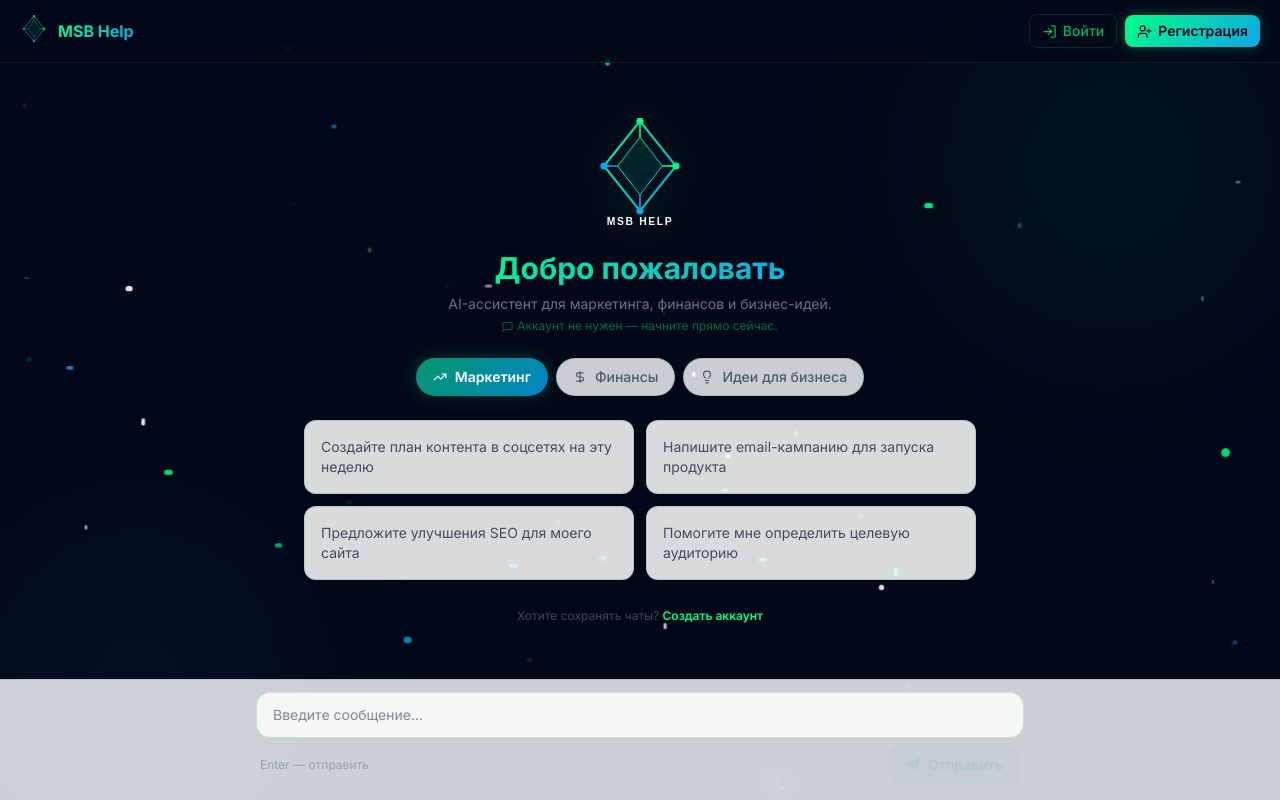
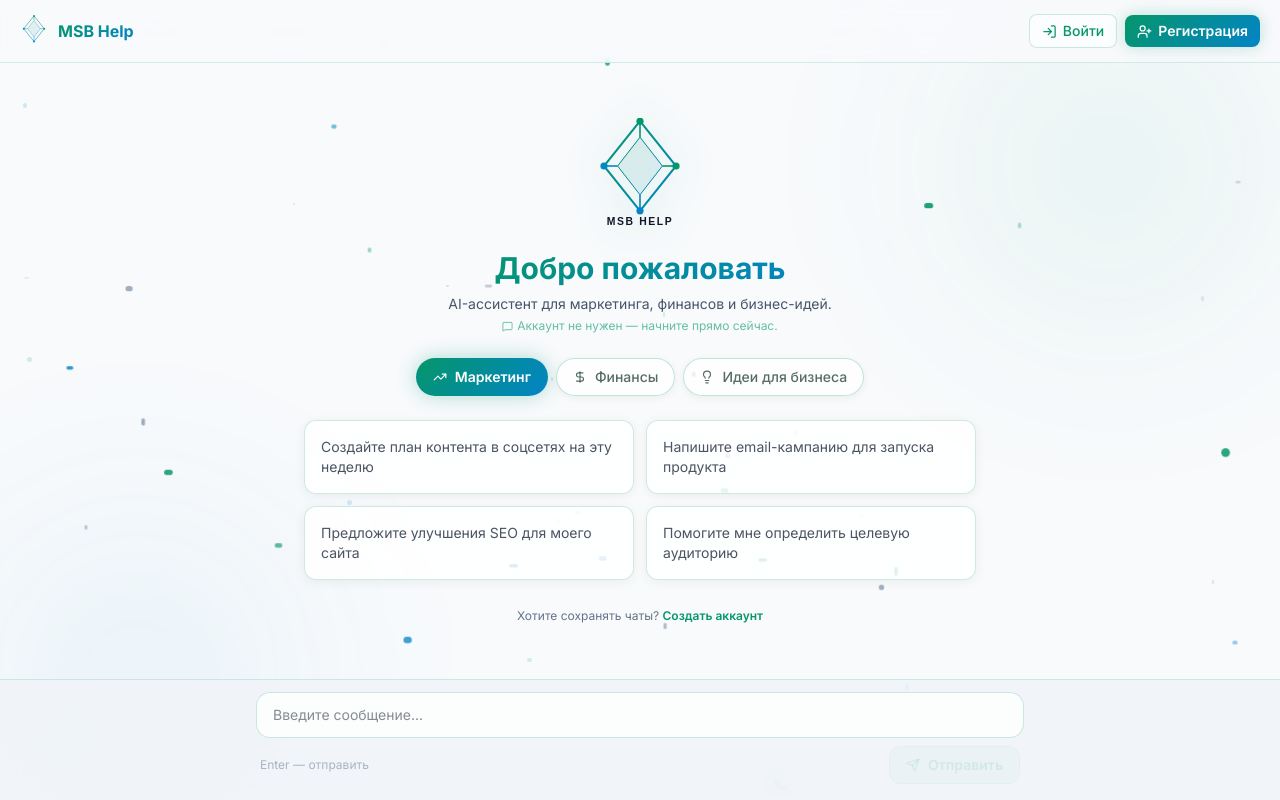
Before and after one commit to DilnazU/dilnaz-project, a React (Vite) app in the folder client/: page /guest in a window 1280 px wide. Built offline with nearby package versions, Linux system fonts and the light colour scheme; no server answers; what @react-pdf/renderer would draw is missing.

Commit message:
feat: theme support in GuestChat

```diff
--- a/client/src/pages/GuestChat.jsx
+++ b/client/src/pages/GuestChat.jsx
@@ -5,19 +5,39 @@ import ChatInput from '../components/ChatInput';
 import CategorySelector from '../components/CategorySelector';
 import PromptTemplates from '../components/PromptTemplates';
 import { LogIn, UserPlus, X, MessageSquare, Save } from 'lucide-react';
+import { useTheme } from '../context/ThemeContext';
 import gsap from 'gsap';
 
 export default function GuestChat() {
   const navigate = useNavigate();
+  const { dark } = useTheme();
   const [messages, setMessages] = useState([]);
   const [category, setCategory] = useState('marketing');
   const [loading, setLoading] = useState(false);
   const [showAuthBanner, setShowAuthBanner] = useState(true);
   const readerRef = useRef(null);
-
   const navRef = useRef(null);
   const welcomeRef = useRef(null);
   const bannerRef = useRef(null);
+
+  const accent = dark ? '#00ff87' : '#059669';
+  const accentBlue = dark ? '#0ea5e9' : '#0284c7';
+  const bgMain = dark ? '#020817' : '#f8fafc';
+  const starColor1 = dark ? '#00ff87' : '#059669';
+  const starColor2 = dark ? '#0ea5e9' : '#0284c7';
+  const starWhite = dark ? '#ffffff' : '#94a3b8';
+  const starOpacityMax = dark ? 0.85 : 0.2;
+  const starOpacityMin = dark ? 0.15 : 0.05;
+  const blob1 = dark ? 'rgba(0,255,135,0.07)' : 'rgba(5,150,105,0.08)';
+  const blob2 = dark ? 'rgba(14,165,233,0.08)' : 'rgba(2,132,199,0.08)';
+  const headerBg = dark ? 'rgba(2,8,23,0.7)' : 'rgba(248,250,252,0.85)';
+  const headerBorder = dark ? 'rgba(0,255,135,0.1)' : 'rgba(5,150,105,0.15)';
+  const bannerBg = dark ? 'rgba(0,255,135,0.05)' : 'rgba(5,150,105,0.06)';
+  const bannerBorder = dark ? 'rgba(0,255,135,0.1)' : 'rgba(5,150,105,0.15)';
+  const subtitleColor = dark ? 'rgba(148,163,184,0.7)' : '#475569';
+  const hintColor = dark ? 'rgba(0,255,135,0.4)' : 'rgba(5,150,105,0.6)';
+  const logoTextColor = dark ? 'white' : '#0f172a';
+  const saveChatColor = dark ? 'rgba(148,163,184,0.4)' : '#64748b';
 
   useEffect(() => {
     gsap.fromTo(navRef.current, { y: -30, opacity: 0 }, { y: 0, opacity: 1, duration: 0.5, ease: 'power3.out' });
@@ -37,10 +57,7 @@ export default function GuestChat() {
   }, [showAuthBanner, messages.length > 0]);
 
   const stopGeneration = () => {
-    if (readerRef.current) {
-      readerRef.current.cancel();
-      readerRef.current = null;
-    }
+    if (readerRef.current) { readerRef.current.cancel(); readerRef.current = null; }
     setLoading(false);
   };
 
@@ -50,27 +67,22 @@ export default function GuestChat() {
     setLoading(true);
     const assistantIndex = messages.length + 1;
     setMessages((prev) => [...prev, { role: 'assistant', content: '' }]);
-
     try {
       const response = await fetch(`${import.meta.env.VITE_API_URL || ''}/api/chat/guest`, {
         method: 'POST',
         headers: { 'Content-Type': 'application/json' },
         body: JSON.stringify({ message: text, history: messages, category }),
       });
-
       const reader = response.body.getReader();
       readerRef.current = reader;
       const decoder = new TextDecoder();
       let buffer = '';
-
       while (true) {
         const { done, value } = await reader.read();
         if (done) break;
-
         buffer += decoder.decode(value, { stream: true });
         const lines = buffer.split('\n');
         buffer = lines.pop();
-
         for (const line of lines) {
           if (!line.startsWith('data: ')) continue;
           try {
@@ -106,73 +118,84 @@ export default function GuestChat() {
   const hasMessages = messages.length > 0;
 
   return (
-    <div className="flex flex-col h-screen relative overflow-hidden" style={{ background: '#020817' }}>
+    <div className="flex flex-col h-screen relative overflow-hidden" style={{ background: bgMain, transition: 'background 0.3s ease' }}>
       <style>{`
         @keyframes blobMove1 { 0%,100%{transform:translate(0,0) scale(1)} 33%{transform:translate(30px,-20px) scale(1.05)} 66%{transform:translate(-20px,30px) scale(0.95)} }
         @keyframes blobMove2 { 0%,100%{transform:translate(0,0) scale(1)} 33%{transform:translate(-25px,20px) scale(1.08)} 66%{transform:translate(20px,-25px) scale(0.95)} }
         @keyframes twinkle { 0%,100%{opacity:0.15;transform:scale(1)} 50%{opacity:0.9;transform:scale(1.8)} }
       `}</style>
 
+      {/* Stars */}
       <div className="absolute inset-0 overflow-hidden pointer-events-none">
         {[...Array(60)].map((_, i) => (
           <div key={i} className="absolute rounded-full" style={{
-            width: Math.random() * 4 + 1.5 + 'px', height: Math.random() * 4 + 1.5 + 'px',
-            left: Math.random() * 100 + '%', top: Math.random() * 100 + '%',
-            background: i % 3 === 0 ? '#00ff87' : i % 3 === 1 ? '#0ea5e9' : '#ffffff',
-            opacity: Math.random() * 0.7 + 0.15,
+            width: Math.random() * 4 + 1.5 + 'px',
+            height: Math.random() * 4 + 1.5 + 'px',
+            left: Math.random() * 100 + '%',
+            top: Math.random() * 100 + '%',
+            background: i % 3 === 0 ? starColor1 : i % 3 === 1 ? starColor2 : starWhite,
+            opacity: Math.random() * (starOpacityMax - starOpacityMin) + starOpacityMin,
             animation: `twinkle ${Math.random() * 4 + 2}s ease-in-out infinite`,
             animationDelay: Math.random() * 5 + 's',
           }} />
         ))}
       </div>
 
-      <div className="absolute pointer-events-none" style={{ top: '-10%', right: '-5%', width: '500px', height: '500px', background: 'radial-gradient(circle, rgba(0,255,135,0.07) 0%, transparent 70%)', filter: 'blur(60px)', animation: 'blobMove1 12s ease-in-out infinite' }} />
-      <div className="absolute pointer-events-none" style={{ bottom: '-10%', left: '-5%', width: '450px', height: '450px', background: 'radial-gradient(circle, rgba(14,165,233,0.08) 0%, transparent 70%)', filter: 'blur(60px)', animation: 'blobMove2 15s ease-in-out infinite' }} />
+      {/* Blobs */}
+      <div className="absolute pointer-events-none" style={{ top: '-10%', right: '-5%', width: '500px', height: '500px', background: `radial-gradient(circle, ${blob1} 0%, transparent 70%)`, filter: 'blur(80px)', animation: 'blobMove1 12s ease-in-out infinite' }} />
+      <div className="absolute pointer-events-none" style={{ bottom: '-10%', left: '-5%', width: '450px', height: '450px', background: `radial-gradient(circle, ${blob2} 0%, transparent 70%)`, filter: 'blur(80px)', animation: 'blobMove2 15s ease-in-out infinite' }} />
 
+      {/* Header */}
       <header ref={navRef} className="relative z-10 flex items-center justify-between px-5 py-3.5 shrink-0"
-        style={{ opacity: 0, background: 'rgba(2,8,23,0.7)', backdropFilter: 'blur(16px)', borderBottom: '1px solid rgba(0,255,135,0.1)' }}>
+        style={{ opacity: 0, background: headerBg, backdropFilter: 'blur(16px)', borderBottom: `1px solid ${headerBorder}` }}>
         <div className="flex items-center gap-2.5">
           <svg width="28" height="32" viewBox="0 0 120 140" xmlns="http://www.w3.org/2000/svg">
-            <defs><linearGradient id="ng1" x1="0%" y1="0%" x2="100%" y2="100%"><stop offset="0%" stopColor="#00ff87"/><stop offset="100%" stopColor="#0ea5e9"/></linearGradient></defs>
+            <defs><linearGradient id="ng1" x1="0%" y1="0%" x2="100%" y2="100%"><stop offset="0%" stopColor={accent}/><stop offset="100%" stopColor={accentBlue}/></linearGradient></defs>
             <polygon points="60,4 105,60 60,116 15,60" fill="none" stroke="url(#ng1)" strokeWidth="2.5"/>
             <polygon points="60,24 88,60 60,96 32,60" fill="url(#ng1)" fillOpacity="0.1"/>
             <polygon points="60,24 88,60 60,96 32,60" fill="none" stroke="url(#ng1)" strokeWidth="1.2"/>
-            <line x1="60" y1="4" x2="60" y2="24" stroke="#00ff87" strokeWidth="2"/>
-            <line x1="105" y1="60" x2="88" y2="60" stroke="#00ff87" strokeWidth="2"/>
-            <line x1="60" y1="116" x2="60" y2="96" stroke="#0ea5e9" strokeWidth="2"/>
-            <line x1="15" y1="60" x2="32" y2="60" stroke="#0ea5e9" strokeWidth="2"/>
-            <circle cx="60" cy="4" r="4" fill="#00ff87"/><circle cx="105" cy="60" r="4" fill="#00ff87"/>
-            <circle cx="60" cy="116" r="4" fill="#0ea5e9"/><circle cx="15" cy="60" r="4" fill="#0ea5e9"/>
+            <line x1="60" y1="4" x2="60" y2="24" stroke={accent} strokeWidth="2"/>
+            <line x1="105" y1="60" x2="88" y2="60" stroke={accent} strokeWidth="2"/>
+            <line x1="60" y1="116" x2="60" y2="96" stroke={accentBlue} strokeWidth="2"/>
+            <line x1="15" y1="60" x2="32" y2="60" stroke={accentBlue} strokeWidth="2"/>
+            <circle cx="60" cy="4" r="4" fill={accent}/><circle cx="105" cy="60" r="4" fill={accent}/>
+            <circle cx="60" cy="116" r="4" fill={accentBlue}/><circle cx="15" cy="60" r="4" fill={accentBlue}/>
             <line x1="32" y1="60" x2="60" y2="24" stroke="url(#ng1)" strokeWidth="0.8" opacity="0.35"/>
             <line x1="88" y1="60" x2="60" y2="24" stroke="url(#ng1)" strokeWidth="0.8" opacity="0.35"/>
             <line x1="32" y1="60" x2="60" y2="96" stroke="url(#ng1)" strokeWidth="0.8" opacity="0.35"/>
             <line x1="88" y1="60" x2="60" y2="96" stroke="url(#ng1)" strokeWidth="0.8" opacity="0.35"/>
           </svg>
-          <span className="text-base font-bold" style={{ background: 'linear-gradient(135deg, #00ff87, #0ea5e9)', WebkitBackgroundClip: 'text', WebkitTextFillColor: 'transparent' }}>MSB Help</span>
+          <span className="text-base font-bold" style={{ background: `linear-gradient(135deg, ${accent}, ${accentBlue})`, WebkitBackgroundClip: 'text', WebkitTextFillColor: 'transparent' }}>MSB Help</span>
         </div>
         <div className="flex items-center gap-2">
-          <button onClick={() => navigate('/login')} className="flex items-center gap-1.5 px-3 py-1.5 rounded-lg text-sm font-medium transition-all hover:bg-white/5" style={{ color: 'rgba(0,255,135,0.7)', border: '1px solid rgba(0,255,135,0.15)' }}>
+          <button onClick={() => navigate('/login')}
+            className="flex items-center gap-1.5 px-3 py-1.5 rounded-lg text-sm font-medium transition-all hover:scale-105"
+            style={{ color: accent, border: `1px solid ${accent}33`, background: dark ? 'transparent' : 'rgba(255,255,255,0.6)' }}>
             <LogIn size={15} /><span className="hidden sm:inline">Войти</span>
           </button>
-          <button onClick={() => navigate('/login?signup=true')} className="flex items-center gap-1.5 px-3 py-1.5 rounded-lg text-sm font-semibold text-white transition-all hover:scale-105" style={{ background: 'linear-gradient(135deg, #00ff87, #0ea5e9)', color: '#020817', boxShadow: '0 0 15px rgba(0,255,135,0.25)' }}>
+          <button onClick={() => navigate('/login?signup=true')}
+            className="flex items-center gap-1.5 px-3 py-1.5 rounded-lg text-sm font-semibold transition-all hover:scale-105"
+            style={{ background: `linear-gradient(135deg, ${accent}, ${accentBlue})`, color: dark ? '#020817' : '#ffffff', boxShadow: `0 0 15px ${accent}40` }}>
             <UserPlus size={15} /><span className="hidden sm:inline">Регистрация</span>
           </button>
         </div>
       </header>
 
+      {/* Auth banner */}
       {showAuthBanner && hasMessages && (
-        <div ref={bannerRef} className="relative z-10 px-4 py-2.5 shrink-0" style={{ background: 'rgba(0,255,135,0.05)', borderBottom: '1px solid rgba(0,255,135,0.1)' }}>
+        <div ref={bannerRef} className="relative z-10 px-4 py-2.5 shrink-0"
+          style={{ background: bannerBg, borderBottom: `1px solid ${bannerBorder}` }}>
           <div className="max-w-3xl mx-auto flex items-center justify-between gap-3">
-            <div className="flex items-center gap-2 text-sm" style={{ color: 'rgba(0,255,135,0.8)' }}>
+            <div className="flex items-center gap-2 text-sm" style={{ color: accent }}>
               <Save size={15} className="shrink-0" />
               <span>
-                <button onClick={() => navigate('/login?signup=true')} className="font-semibold underline underline-offset-2" style={{ color: '#00ff87' }}>Зарегистрируйтесь</button>
+                <button onClick={() => navigate('/login?signup=true')} className="font-semibold underline underline-offset-2" style={{ color: accent }}>Зарегистрируйтесь</button>
                 {' или '}
-                <button onClick={() => navigate('/login')} className="font-semibold underline underline-offset-2" style={{ color: '#00ff87' }}>войдите</button>
+                <button onClick={() => navigate('/login')} className="font-semibold underline underline-offset-2" style={{ color: accent }}>войдите</button>
                 {' чтобы сохранять чаты.'}
               </span>
             </div>
-            <button onClick={dismissBanner} className="p-1 rounded-lg transition hover:bg-white/10" style={{ color: 'rgba(0,255,135,0.6)' }}>
+            <button onClick={dismissBanner} className="p-1 rounded-lg transition hover:bg-white/10" style={{ color: `${accent}99` }}>
               <X size={15} />
             </button>
           </div>
@@ -185,35 +208,43 @@ export default function GuestChat() {
         ) : (
           <div ref={welcomeRef} className="flex-1 flex flex-col items-center justify-center px-4 py-8 gap-6">
             <div className="text-center">
-              <div className="mx-auto mb-5 w-24 h-28 flex items-center justify-center" style={{ filter: 'drop-shadow(0 0 20px rgba(0,255,135,0.3))' }}>
+              <div className="mx-auto mb-5 w-24 h-28 flex items-center justify-center" style={{ filter: `drop-shadow(0 0 20px ${accent}4d)` }}>
                 <svg width="96" height="112" viewBox="0 0 120 140" xmlns="http://www.w3.org/2000/svg">
-                  <defs><linearGradient id="wg1" x1="0%" y1="0%" x2="100%" y2="100%"><stop offset="0%" stopColor="#00ff87"/><stop offset="100%" stopColor="#0ea5e9"/></linearGradient></defs>
+                  <defs><linearGradient id="wg1" x1="0%" y1="0%" x2="100%" y2="100%"><stop offset="0%" stopColor={accent}/><stop offset="100%" stopColor={accentBlue}/></linearGradient></defs>
                   <polygon points="60,4 105,60 60,116 15,60" fill="none" stroke="url(#wg1)" strokeWidth="2.5"/>
                   <polygon points="60,24 88,60 60,96 32,60" fill="url(#wg1)" fillOpacity="0.1"/>
                   <polygon points="60,24 88,60 60,96 32,60" fill="none" stroke="url(#wg1)" strokeWidth="1.2"/>
-                  <line x1="60" y1="4" x2="60" y2="24" stroke="#00ff87" strokeWidth="2"/><line x1="105" y1="60" x2="88" y2="60" stroke="#00ff87" strokeWidth="2"/>
-                  <line x1="60" y1="116" x2="60" y2="96" stroke="#0ea5e9" strokeWidth="2"/><line x1="15" y1="60" x2="32" y2="60" stroke="#0ea5e9" strokeWidth="2"/>
-                  <circle cx="60" cy="4" r="4.5" fill="#00ff87"/><circle cx="105" cy="60" r="4.5" fill="#00ff87"/>
-                  <circle cx="60" cy="116" r="4.5" fill="#0ea5e9"/><circle cx="15" cy="60" r="4.5" fill="#0ea5e9"/>
+                  <line x1="60" y1="4" x2="60" y2="24" stroke={accent} strokeWidth="2"/>
+                  <line x1="105" y1="60" x2="88" y2="60" stroke={accent} strokeWidth="2"/>
+                  <line x1="60" y1="116" x2="60" y2="96" stroke={accentBlue} strokeWidth="2"/>
+                  <line x1="15" y1="60" x2="32" y2="60" stroke={accentBlue} strokeWidth="2"/>
+                  <circle cx="60" cy="4" r="4.5" fill={accent}/><circle cx="105" cy="60" r="4.5" fill={accent}/>
+                  <circle cx="60" cy="116" r="4.5" fill={accentBlue}/><circle cx="15" cy="60" r="4.5" fill={accentBlue}/>
                   <line x1="32" y1="60" x2="60" y2="24" stroke="url(#wg1)" strokeWidth="0.8" opacity="0.35"/>
                   <line x1="88" y1="60" x2="60" y2="24" stroke="url(#wg1)" strokeWidth="0.8" opacity="0.35"/>
                   <line x1="32" y1="60" x2="60" y2="96" stroke="url(#wg1)" strokeWidth="0.8" opacity="0.35"/>
                   <line x1="88" y1="60" x2="60" y2="96" stroke="url(#wg1)" strokeWidth="0.8" opacity="0.35"/>
-                  <text x="60" y="134" textAnchor="middle" fontSize="13" fontWeight="bold" fontFamily="Arial" fill="white" letterSpacing="2">MSB HELP</text>
+                  <text x="60" y="134" textAnchor="middle" fontSize="13" fontWeight="bold" fontFamily="Arial" fill={logoTextColor} letterSpacing="2">MSB HELP</text>
                 </svg>
               </div>
-              <h2 className="text-3xl font-bold mb-2" style={{ background: 'linear-gradient(135deg, #00ff87, #0ea5e9)', WebkitBackgroundClip: 'text', WebkitTextFillColor: 'transparent' }}>Добро пожаловать</h2>
-              <p className="text-sm max-w-sm mx-auto mb-1" style={{ color: 'rgba(148,163,184,0.7)' }}>AI-ассистент для маркетинга, финансов и бизнес-идей.</p>
-              <p className="text-xs flex items-center justify-center gap-1" style={{ color: 'rgba(0,255,135,0.4)' }}>
+              <h2 className="text-3xl font-bold mb-2" style={{ background: `linear-gradient(135deg, ${accent}, ${accentBlue})`, WebkitBackgroundClip: 'text', WebkitTextFillColor: 'transparent' }}>
+                Добро пожаловать
+              </h2>
+              <p className="text-sm max-w-sm mx-auto mb-1" style={{ color: subtitleColor }}>
+                AI-ассистент для маркетинга, финансов и бизнес-идей.
+              </p>
+              <p className="text-xs flex items-center justify-center gap-1" style={{ color: hintColor }}>
                 <MessageSquare size={11} />Аккаунт не нужен — начните прямо сейчас.
               </p>
             </div>
             <CategorySelector selected={category} onSelect={setCategory} />
             <PromptTemplates category={category} onSelect={sendMessage} />
             <div className="mt-1 text-center">
-              <p className="text-xs" style={{ color: 'rgba(148,163,184,0.4)' }}>
+              <p className="text-xs" style={{ color: saveChatColor }}>
                 Хотите сохранять чаты?{' '}
-                <button onClick={() => navigate('/login?signup=true')} className="font-semibold transition hover:opacity-80" style={{ color: '#00ff87' }}>Создать аккаунт</button>
+                <button onClick={() => navigate('/login?signup=true')} className="font-semibold transition hover:opacity-80" style={{ color: accent }}>
+                  Создать аккаунт
+                </button>
               </p>
             </div>
           </div>
```
Also changed, not shown: 1 other file (tests, documents, lock files or other folders).
